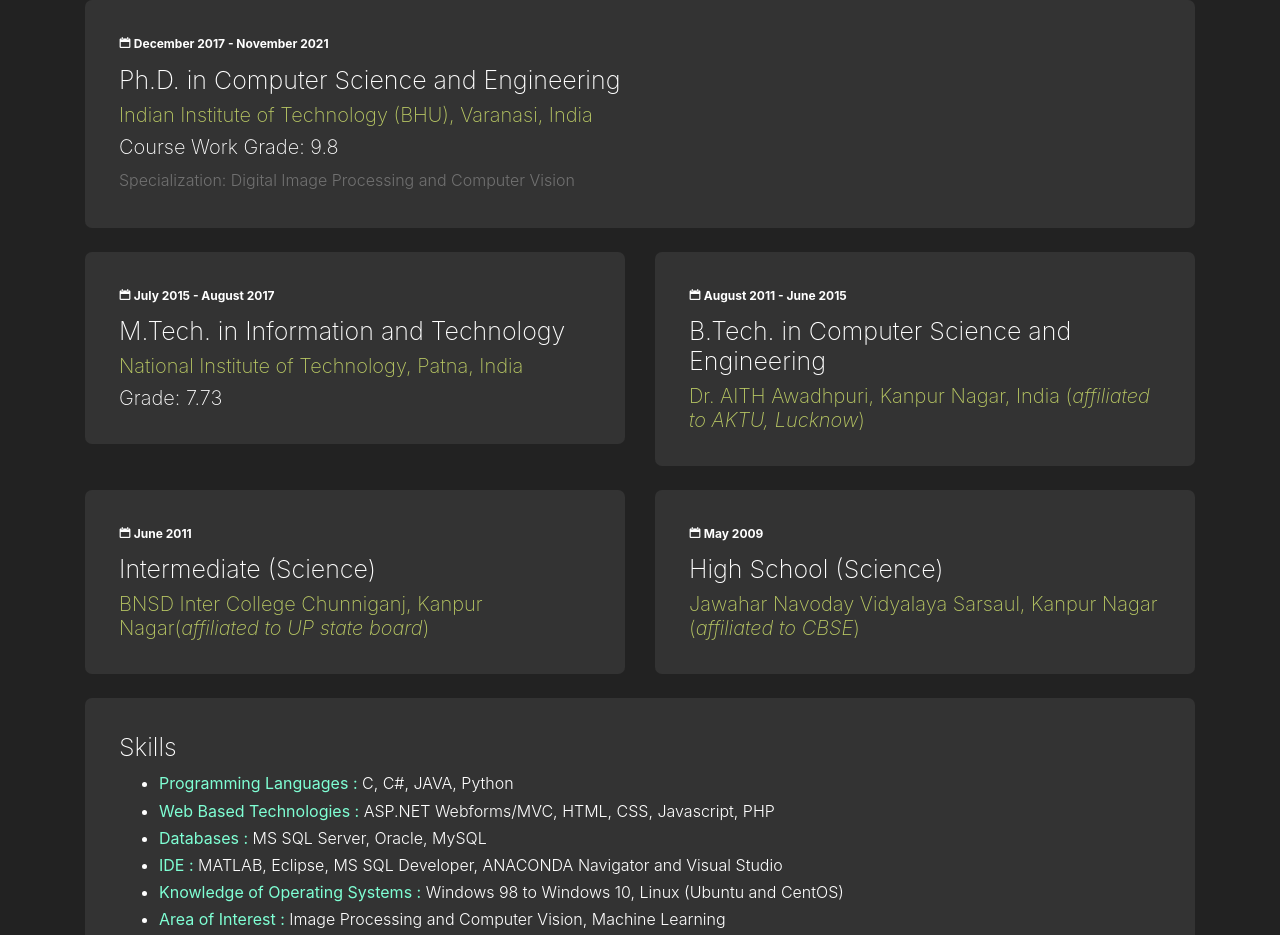
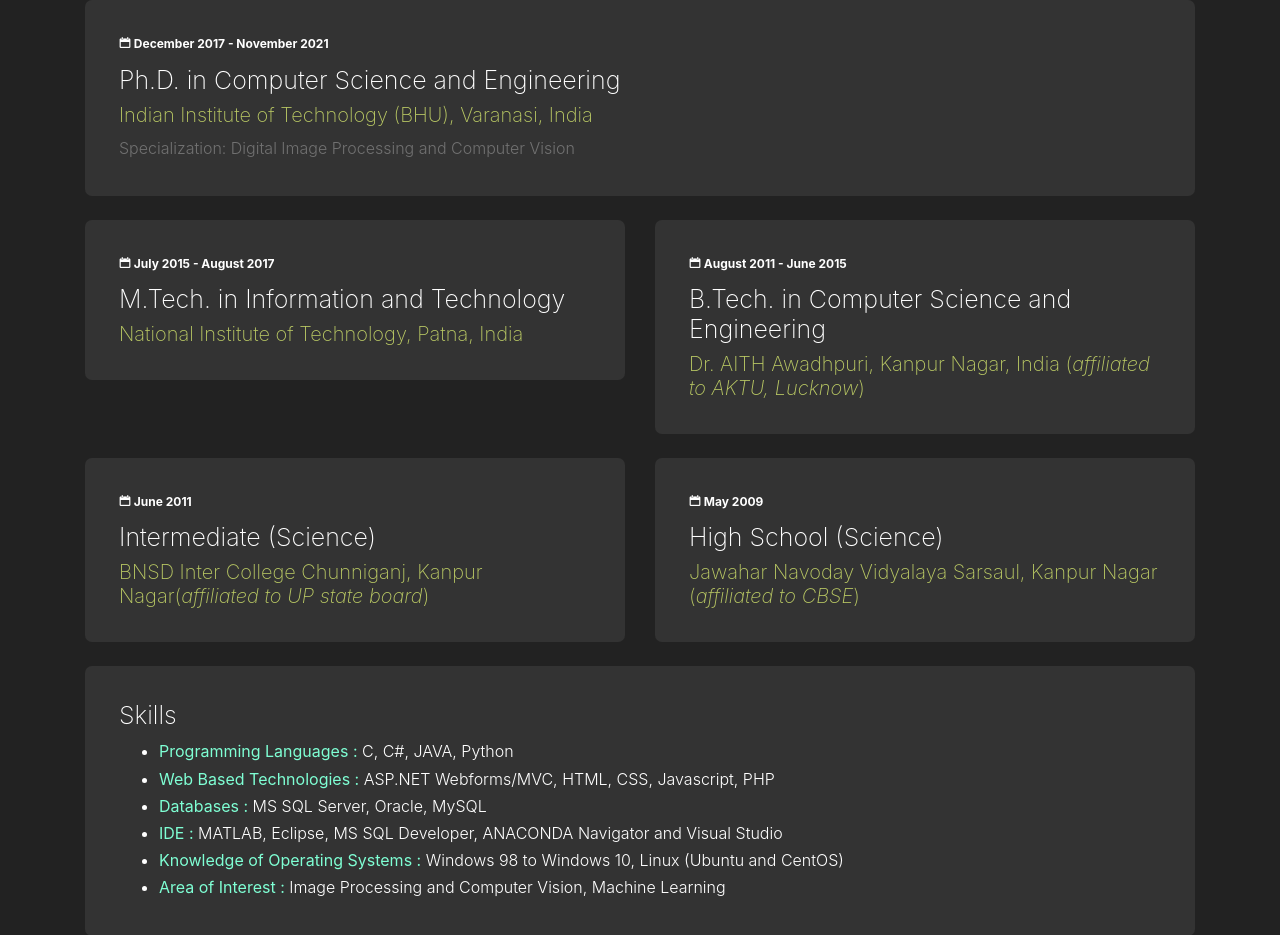
Before and after one commit to nirbhaybhu/web, a plain HTML site: page index.html in a window 1280 px wide. Shown: the part 2132-3067 px from the top of the page. Drawn offline with nearby package versions, Linux system fonts and the light colour scheme; files whose address does not match are found by name.

Commit message:
index.html

```diff
--- a/index.html
+++ b/index.html
@@ -129,7 +129,6 @@
 							<span class="date"><span class="icon-calendar"></span> December 2017 - November 2021</span>
 							<h2>Ph.D. in Computer Science and Engineering</h2>
 							<h3>Indian Institute of Technology (BHU), Varanasi, India</h3>
-							<h5>Course Work Grade: 9.8</h5>
 							<span class="school">Specialization: Digital Image Processing and Computer Vision</span>
 						</div>
 
@@ -141,7 +140,6 @@
 							<h2>M.Tech. in Information and Technology</h2>
 							<h3>National Institute of Technology, Patna, India
 							</h3>
-							<h5>Grade: 7.73</h5>
 						</div>
 					</div>
 					<div class="col-md-6 col-sm-7">
```
